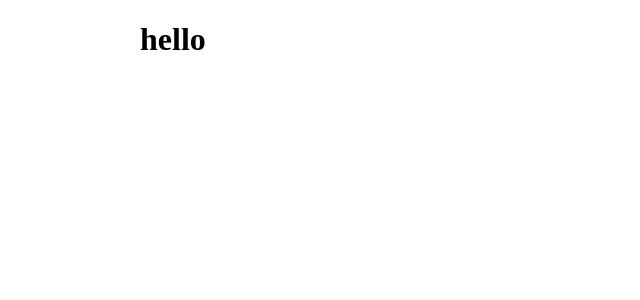
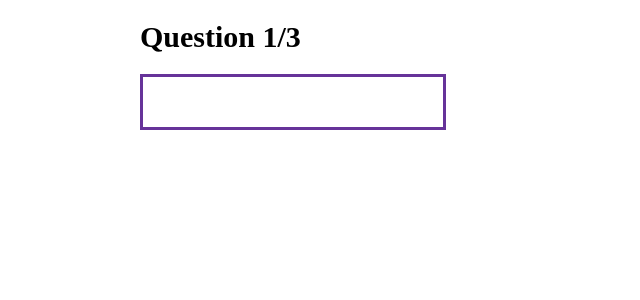
Before and after one commit to rahulbabu7/QuizApp, a Vue app: page /quiz/1 in a window 1280 px wide. Shown: the top 300 px of the page, without its empty margins (0-640 px from the left). Built offline with nearby package versions, Linux system fonts and the light colour scheme.

Commit message:
updating quiz view

```diff
--- a/src/views/QuizView.vue
+++ b/src/views/QuizView.vue
@@ -4,5 +4,36 @@
 </script>
 
 <template>
-    <h1>hello</h1>
+    <main>
+        <header>
+        <h1> Question 1/3</h1>
+    <div class="bar">
+        <div class="completion">
+
+        </div>
+    </div>
+    </header>
+    </main>
+
+
 </template>
+
+<style scoped>
+header{
+    margin:top 20px;
+}
+h1{
+    font-size: 30px;
+}
+.bar{
+    width: 300px;
+    height: 50px;
+    border: 3px solid rebeccapurple;
+}
+.completion{
+    height: 100%;
+    width: 0%;
+    background-color: rebeccapurple;
+}
+
+</style>
```
Also changed, not shown: src/views/Quiz.vue (+0 -7 lines).
